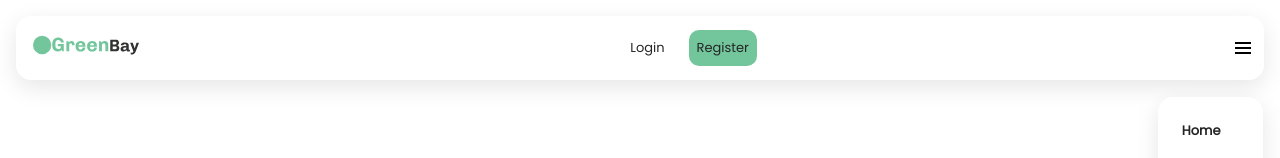
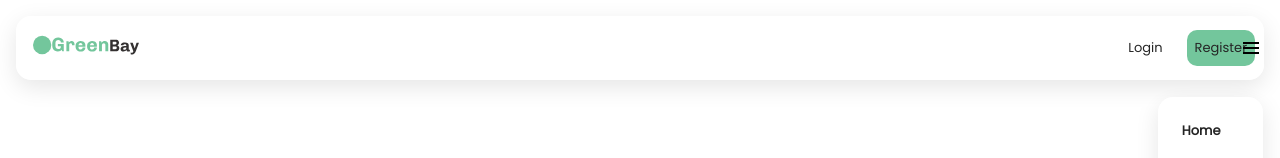
Before and after one commit to simz14/greenBay, a React (Vite) app in the folder client/: page /login in a window 1280 px wide. Both pictures are taken after a click on the icon 1242 px from the left and 48 px from the top of the page. Shown: the top 158 px of the page. Built offline with nearby package versions, Linux system fonts and the light colour scheme.

Commit message:
fixing header components

```diff
--- a/client/src/components/Header/Header.jsx
+++ b/client/src/components/Header/Header.jsx
@@ -1,7 +1,7 @@
-import React, { useEffect } from "react";
+import React, { useEffect, useRef } from "react";
 import styled from "styled-components";
 import logo from "../../assets/logo.svg";
-import DropDown from "../DropDown";
+import DropDown from "./DropDown";
 import { Container } from "../Container";
 import { Link, useNavigate } from "react-router-dom";
 import { BiMenu, BiLogOut, BiCartAlt } from "react-icons/bi";
@@ -89,6 +89,9 @@ const UserAuthWrapper = styled.div`
 const Icons = styled.div`
   display: flex;
   gap: 1rem;
+  position: fixed;
+  justify-self: end;
+  z-index: 99999;
 `;
 
 const CartCount = styled.span`
@@ -103,6 +106,24 @@ const CartCount = styled.span`
   margin-left: -10px;
 `;
 
+const CompWrapper = styled.div`
+  display: grid;
+  justify-content: center;
+  align-items: center;
+  z-index: 9999;
+  width: 100vw;
+  height: 100vh;
+  position: fixed;
+  top: 0;
+  right: 0;
+`;
+
+const BcgClick = styled.div`
+  width: 100vw;
+  height: 100vh;
+  position: fixed;
+`;
+
 const Header = () => {
   const [showMenu, setShowMenu] = useState(false);
   const [showCart, setShowCart] = useState(false);
@@ -111,6 +132,8 @@ const Header = () => {
     useContext(UserContext);
   const { cartItems } = useContext(CartContext);
   const navigate = useNavigate();
+  const refMenu = useRef(null);
+  const refCart = useRef(null);
 
   useEffect(() => {
     const isLogged = userAuth();
@@ -121,6 +144,28 @@ const Header = () => {
       setShowAuth(true);
     }
   }, [username]);
+
+  const checkClickOutsideMenu = (e) => {
+    if (refMenu.current.contains(e.target)) {
+      setShowMenu(false);
+    }
+  };
+
+  const checkClickOutsideCart = (e) => {
+    if (refCart.current.contains(e.target)) {
+      setShowCart(false);
+    }
+  };
+
+  const handleClickMenu = () => {
+    setShowMenu((prev) => !prev);
+    setShowCart(false);
+  };
+
+  const handleClickCart = () => {
+    setShowCart((prev) => !prev);
+    setShowMenu(false);
+  };
 
   return (
     <HeaderContainer>
@@ -138,10 +183,10 @@ const Header = () => {
             </UserAuthWrapper>
           )}
           <Icons>
-            <MenuIcon onClick={() => setShowMenu((prev) => !prev)} />{" "}
+            <MenuIcon onClick={() => handleClickMenu()} />
             {!showAuth && (
               <div>
-                <CartIcon onClick={() => setShowCart((prev) => !prev)} />
+                <CartIcon onClick={() => handleClickCart()} />
                 <CartCount> {cartItems && cartItems.length}</CartCount>
               </div>
             )}
@@ -157,8 +202,18 @@ const Header = () => {
               />
             )}
           </Icons>
-          {showMenu && <DropDown />}
-          {showCart && <CartComponent />}
+          {showMenu && (
+            <CompWrapper onClick={(e) => checkClickOutsideMenu(e)}>
+              <BcgClick ref={refMenu}></BcgClick>
+              <DropDown />
+            </CompWrapper>
+          )}
+          {showCart && (
+            <CompWrapper onClick={(e) => checkClickOutsideCart(e)}>
+              <BcgClick ref={refCart}></BcgClick>
+              <CartComponent />
+            </CompWrapper>
+          )}
         </HeaderWrapper>
       </Container>
     </HeaderContainer>
```
Also changed, not shown: client/src/components/Header/DropDown.jsx (renamed from client/src/components/DropDown.jsx).
